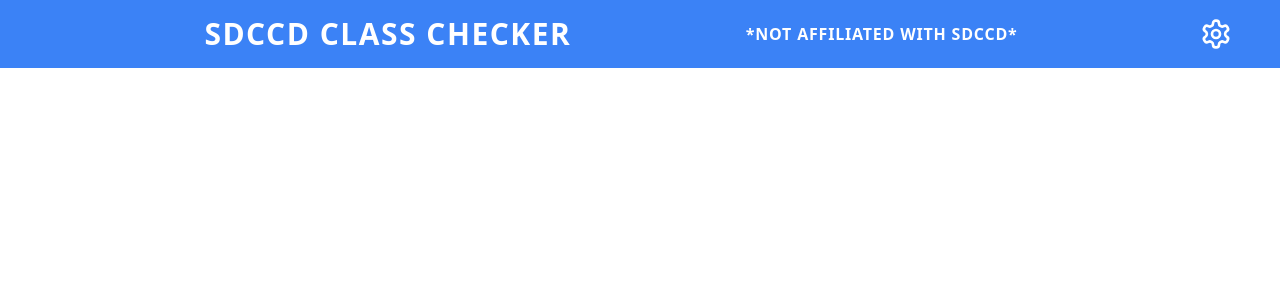
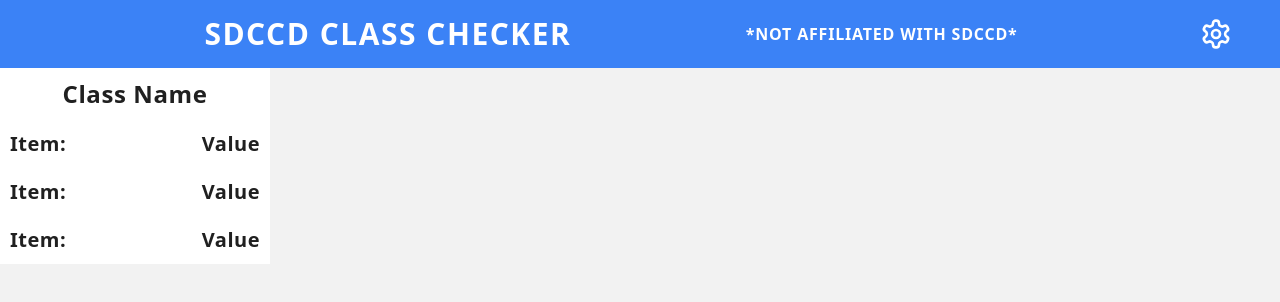
Before and after one commit to aacayanan/sdccdclasschecker, a React (Vite) app in the folder client/: page / in a window 1280 px wide. Shown: the top 302 px of the page. Built offline with nearby package versions, Linux system fonts and the light colour scheme.

Commit message:
Create ClassCard

```diff
--- a/client/src/App.jsx
+++ b/client/src/App.jsx
@@ -1,10 +1,12 @@
 import React from 'react';
 import Navbar from "./components/Navbar.jsx";
+import ClassCard from "./components/classcard/ClassCard.jsx";
 
 function App(props) {
     return (
-        <div>
+        <div className='bg-[#f2f2f2] h-screen'>
             <Navbar />
+            <ClassCard />
         </div>
     );
 }
--- /dev/null
+++ b/client/src/components/classcard/ClassCard.jsx
@@ -0,0 +1,19 @@
+import React from 'react';
+import ItemComponent from "./ItemComponent.jsx";
+
+function ClassCard() {
+    return (
+        <div className='w-[270px] bg-white flex flex-col '>
+            <div className='justify-center p-2.5 inline-flex'>
+                <div className='text-[#202020] text-2xl font-semibold tracking-wide'>
+                    Class Name
+                </div>
+            </div>
+            <ItemComponent item={"Item"} value={"Value"}/>
+            <ItemComponent item={"Item"} value={"Value"}/>
+            <ItemComponent item={"Item"} value={"Value"}/>
+        </div>
+    );
+}
+
+export default ClassCard;
--- /dev/null
+++ b/client/src/components/classcard/ItemComponent.jsx
@@ -0,0 +1,16 @@
+import React from 'react';
+
+function ItemComponent({item, value}) {
+    return (
+        <div className='h-12 justify-between items-start inline-flex gap-2.5'>
+            <div className='p-2.5 justify-center items-center'>
+                <div className='text-[#202020] text-xl font-semibold font-sans tracking-wide'>{item}:</div>
+            </div>
+            <div className='p-2.5 justify-center items-center'>
+                <div className='text-[#202020] text-xl font-semibold font-sans tracking-wide'>{value}</div>
+            </div>
+        </div>
+    );
+}
+
+export default ItemComponent;
```
